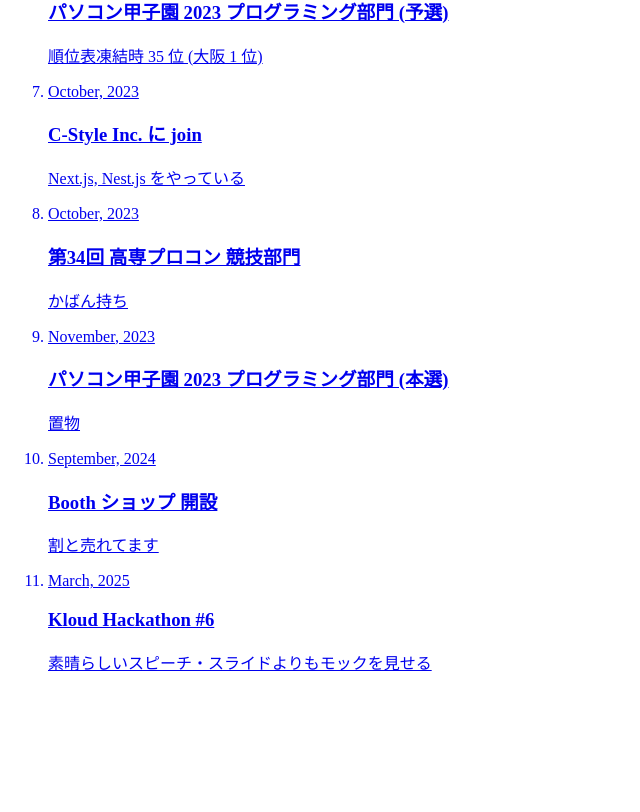
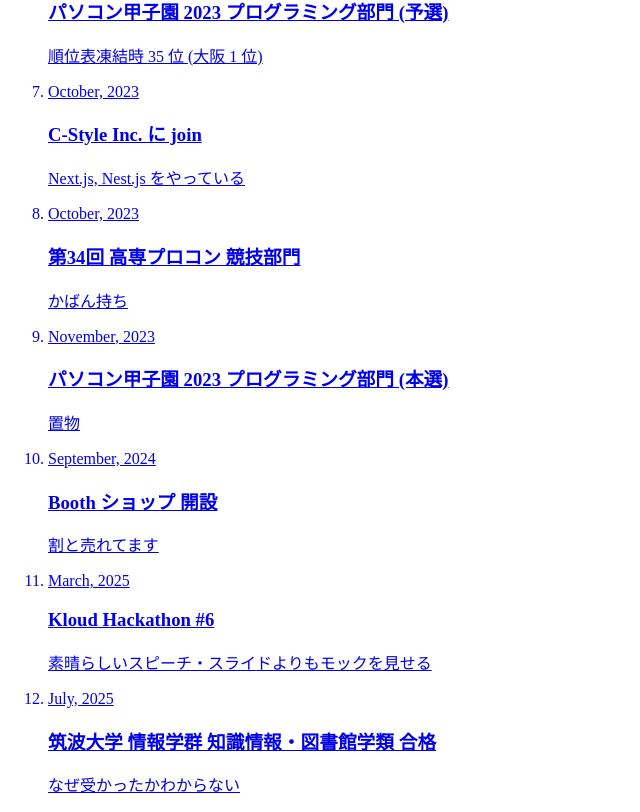
Before and after one commit to Kyure-A/kyre.moe, a Next.js app: page /History/ui/History in a window 1280 px wide. Shown: the part 663-1475 px from the top of the page, without its empty margins (0-640 px from the left). Before the commit the page ends 1353 px from the top, so only its background shows below. Built offline with nearby package versions, Linux system fonts and the light colour scheme.

Commit message:
feat(History): add new event to History page
Added an event for July 2025 to the History page, including details about acceptance to the University of Tsukuba's College of Knowledge and Library Sciences.

```diff
--- a/src/pages/History/ui/History.tsx
+++ b/src/pages/History/ui/History.tsx
@@ -66,6 +66,12 @@
       description: "素晴らしいスピーチ・スライドよりもモックを見せる",
       url: "https://kloud-hackathon.connpass.com/event/343422/",
     },
+    {
+      date: "July, 2025",
+      title: "筑波大学 情報学群 知識情報・図書館学類 合格",
+      description: "なぜ受かったかわからない",
+      url: "https://www.klis.tsukuba.ac.jp",
+    }
   ];
 
   return (
```
